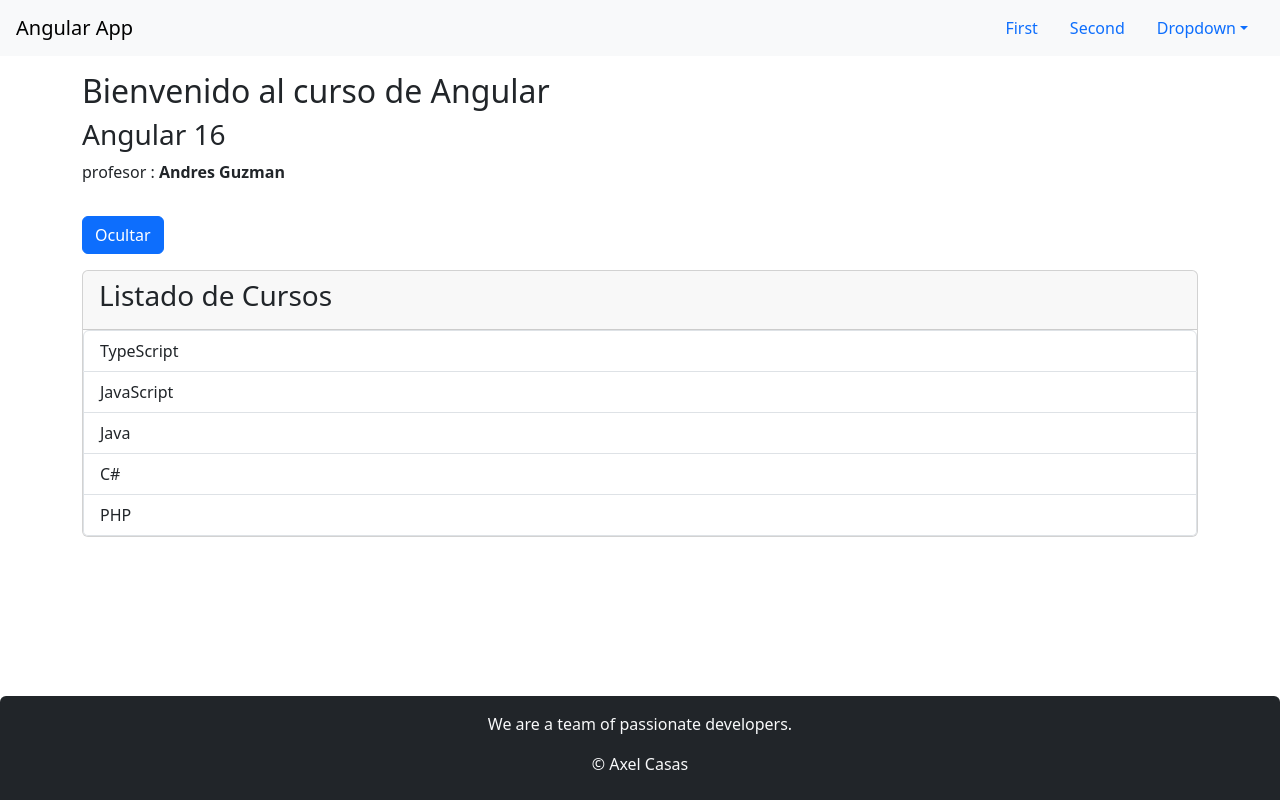
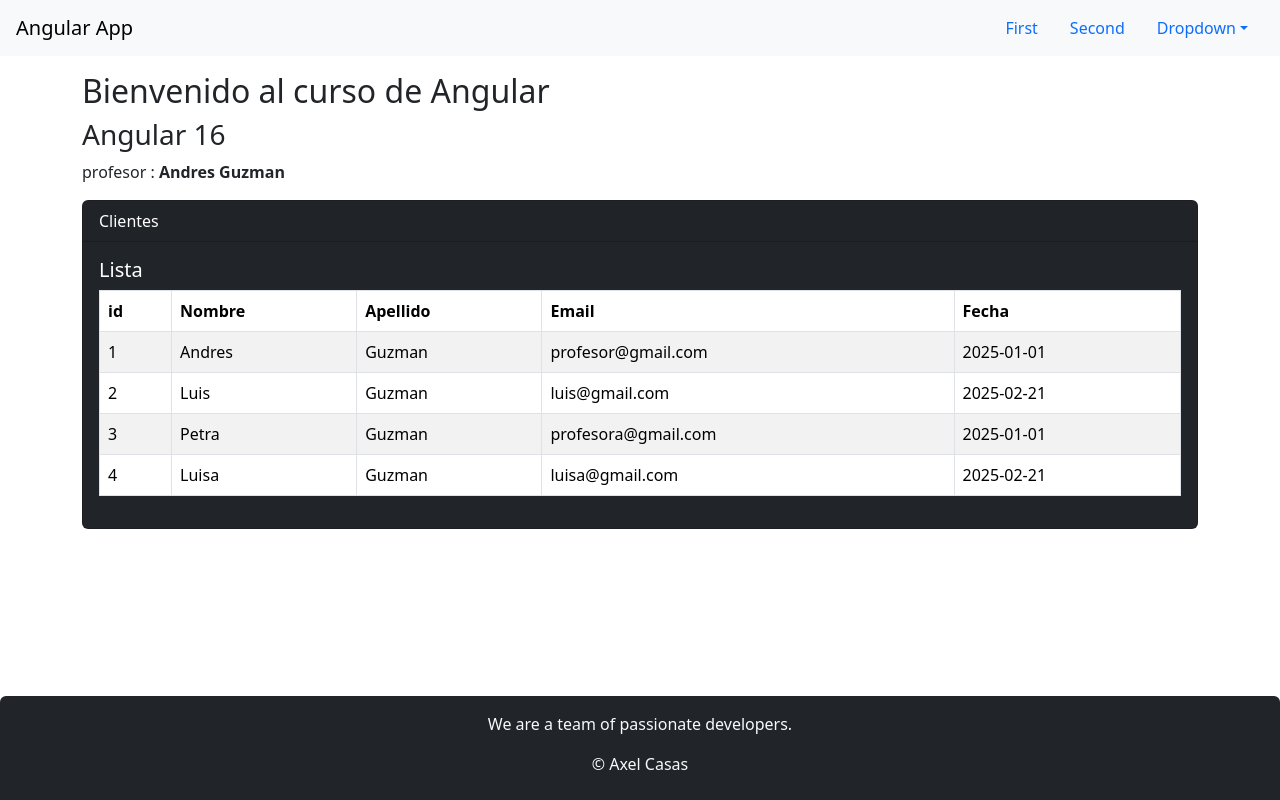
Before and after one commit to Axewc/clientes-app, an Angular app: page / in a window 1280 px wide. Built offline with nearby package versions, Linux system fonts and the light colour scheme.

Commit message:
3️⃣ Seccion3-listando-clientes

```diff
--- a/src/app/app.component.html
+++ b/src/app/app.component.html
@@ -3,7 +3,7 @@
   <h2> {{ title }} </h2>
   <h3> {{ curso }} </h3>
   <p>  profesor : <b>{{ profesor }} </b> </p>
-  <app-directiva></app-directiva>
+  <app-clientes></app-clientes>
 </div>
 
 <app-footer></app-footer>
--- a/src/app/app.component.ts
+++ b/src/app/app.component.ts
@@ -2,11 +2,12 @@ import { Component } from '@angular/core';
 import { HeaderComponent } from './header/header.component';
 import { FooterComponent } from './footer/footer.component';
 import { DirectivaComponent } from './directiva/directiva.component';
+import { ClientesComponent } from './clientes/clientes.component';
 
 @Component({
   selector: 'app-root',
   standalone: true,
-  imports: [HeaderComponent, FooterComponent, DirectivaComponent],
+  imports: [HeaderComponent, FooterComponent, DirectivaComponent, ClientesComponent],
   templateUrl: './app.component.html',
   styleUrls: ['./app.component.css']
 })
--- /dev/null
+++ b/src/app/clientes/cliente.ts
@@ -0,0 +1,7 @@
+export class Cliente {
+    id: number = 0;
+    nombre: string = '';
+    apellido: string = '';
+    email: string = '';
+    createAt: string = '';
+}
--- /dev/null
+++ b/src/app/clientes/clientes.component.html
@@ -0,0 +1,36 @@
+<div class="card text-bg-dark mb-3">
+  <div class="card-header">Clientes</div>
+  <div class="card-body">
+    <h5 class="card-title">Lista</h5>
+    <table class="table table-bordered table-striped">
+        <thead>
+            <tr>
+                <th>id</th>
+                <th>Nombre</th>
+                <th>Apellido</th>
+                <th>Email</th>
+                <th>Fecha</th>
+            </tr>
+        </thead>
+        <tbody>
+            <tr *ngFor="let cliente of clientes">
+                <td>
+                    {{ cliente.id }}
+                </td>
+                <td>
+                    {{ cliente.nombre }}
+                </td>
+                <td>
+                    {{ cliente.apellido }}
+                </td>
+                <td>
+                    {{ cliente.email }}
+                </td>
+                <td>
+                    {{ cliente.createAt }}
+                </td>
+            </tr>
+        </tbody>
+    </table>
+  </div>
+</div>
--- /dev/null
+++ b/src/app/clientes/clientes.component.ts
@@ -0,0 +1,24 @@
+import { Component } from '@angular/core';
+import { CommonModule } from '@angular/common';
+import { Cliente } from './cliente';
+
+@Component({
+  selector: 'app-clientes',
+  templateUrl: './clientes.component.html',
+  imports: [CommonModule]
+})
+export class ClientesComponent {
+
+  clientes: Cliente[]=[
+    { id: 1, nombre: 'Andres', apellido: 'Guzman', email: 'profesor@gmail.com', createAt: '2025-01-01' },
+    { id: 2, nombre: 'Luis', apellido: 'Guzman', email: 'luis@gmail.com', createAt: '2025-02-21' },
+    { id: 3, nombre: 'Petra', apellido: 'Guzman', email: 'profesora@gmail.com', createAt: '2025-01-01' },
+    { id: 4, nombre: 'Luisa', apellido: 'Guzman', email: 'luisa@gmail.com', createAt: '2025-02-21' },
+
+  ];
+  constructor() {}
+
+  ngOnInit() {
+
+  }
+}
```
